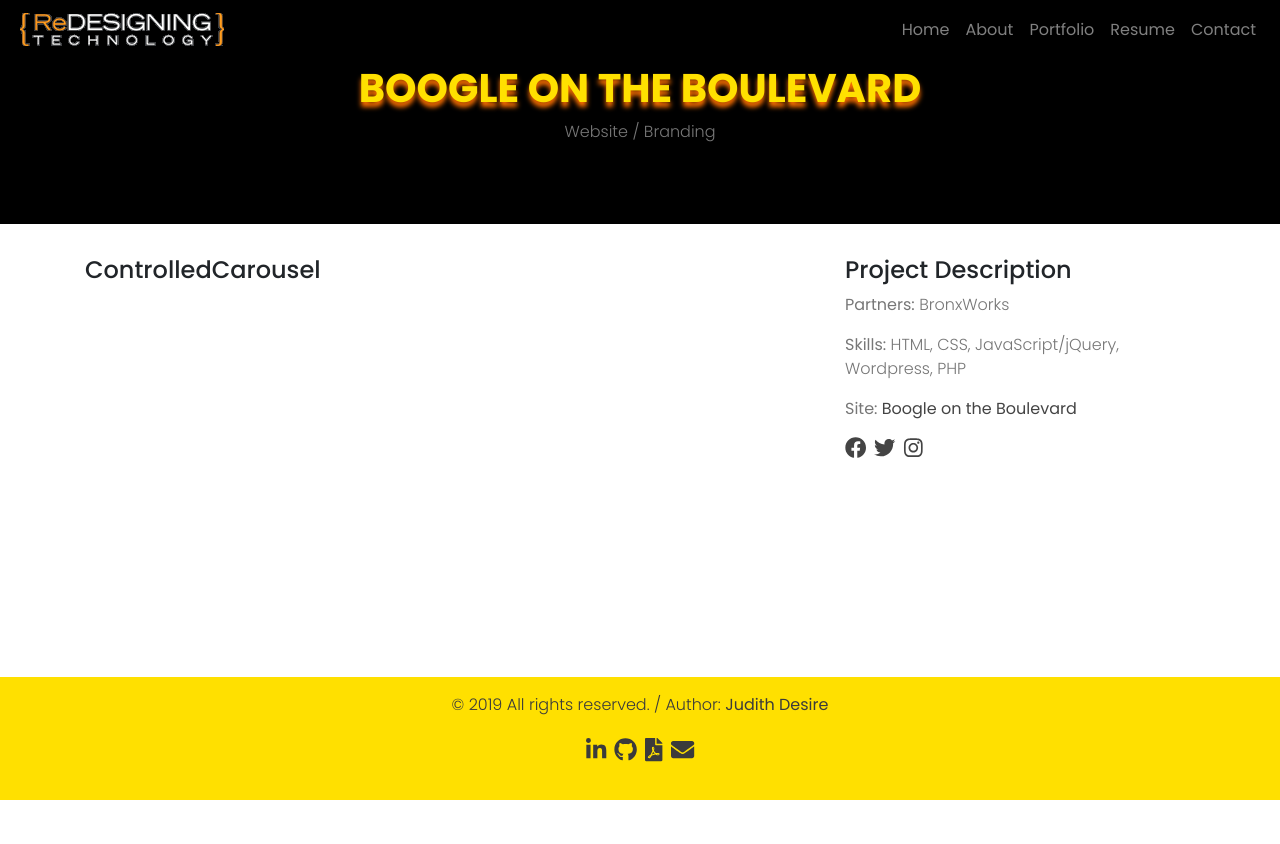
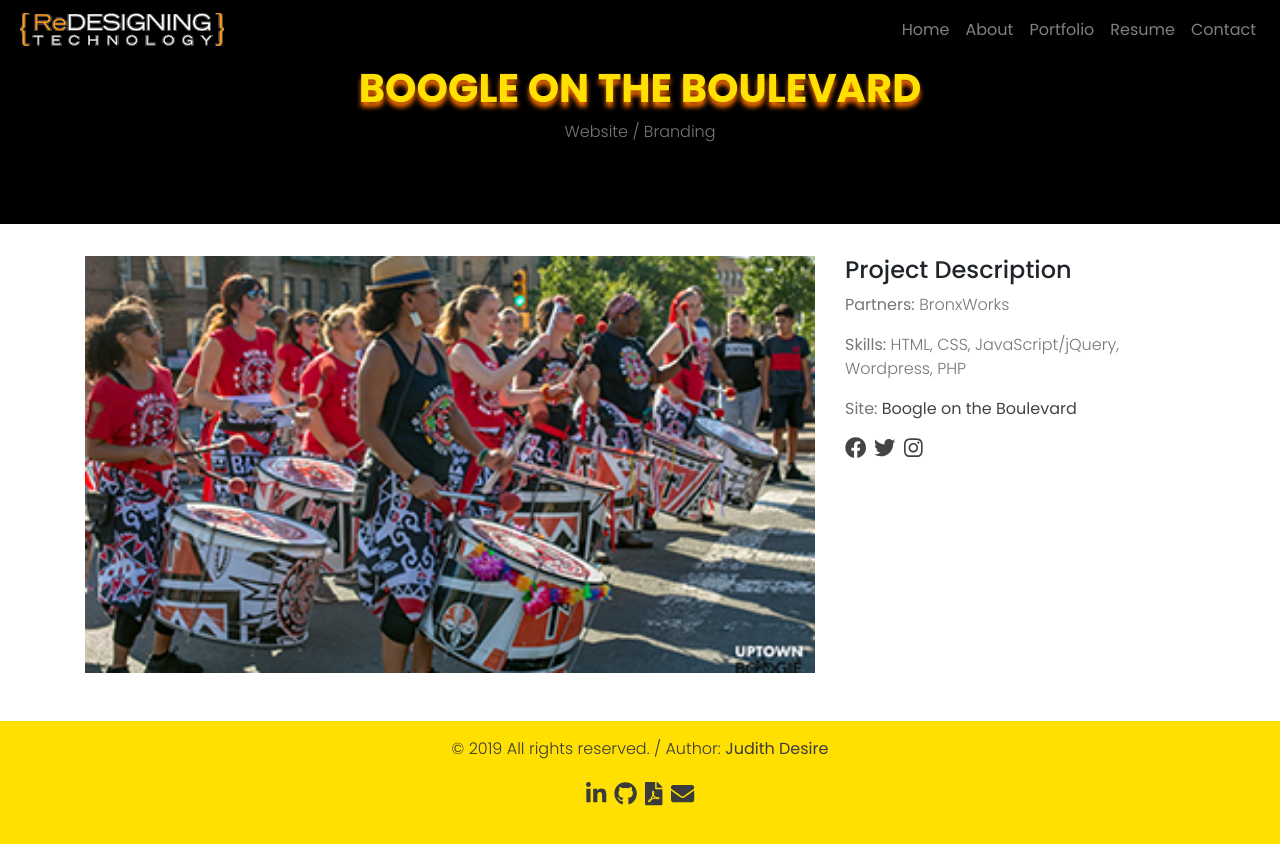
Before and after one commit to berryny/redesigningtech, a React (Create React App) app: page /portfolio/boogieblvd in a window 1280 px wide. Before the commit the page ends 800 px from the top, so only its background shows below. Built offline with nearby package versions, Linux system fonts and the light colour scheme.

Commit message:
fix image render

```diff
--- a/src/App.js
+++ b/src/App.js
@@ -27,7 +27,7 @@
       <header className="">
         <NavBar />
       </header>
-      <main id="main" role="main" className="flex-shrink-0">
+      <main id="main" role="main" className="flex-shrink-0 mb-5">
         {/* A <Switch> looks through its children <Route>s and
             renders the first one that matches the current URL. */}
         <Switch>
--- a/src/components/nav.js
+++ b/src/components/nav.js
@@ -9,7 +9,7 @@
 function RenderNav(data){
   return data.nav.page.map((menu,m) => {
     return (
-      <MenuLink to={menu.path} label={menu.label} num={m} />
+      <MenuLink key={m} to={menu.path} label={menu.label} num={m} />
     )
   })
 }
--- /dev/null
+++ b/src/components/templates/imgRender.js
@@ -0,0 +1,18 @@
+import React, { Component } from 'react';
+
+class RenderImage extends Component {
+  constructor(props){
+    console.log("this.props RenderImage",props);
+    super(props)
+  }
+
+  render() {
+    return (
+      <div>
+        <img src={require('../../'+this.props.img)} className="img-fluid w-100" alt={this.props.alt} />
+      </div>
+    )
+  }
+}
+
+export default RenderImage;
--- a/src/components/templates/portfolioprojects.js
+++ b/src/components/templates/portfolioprojects.js
@@ -3,12 +3,7 @@
 import { FontAwesomeIcon } from '@fortawesome/react-fontawesome'
 import { faLink } from '@fortawesome/free-solid-svg-icons'
 
-const RenderImage = (info) => {
-  let imagepath = info.img
-  return (
-    <img src={require('../../'+imagepath)} className="img-fluid w-100" alt={info.alt} />
-  )
-}
+import RenderImage from '../../components/templates/imgRender';
 
 class PortfolioProjects extends Component {
   constructor(props){
--- a/src/components/templates/projectdescription.js
+++ b/src/components/templates/projectdescription.js
@@ -1,6 +1,7 @@
 import React, { Component } from 'react';
 
 import PortfolioProjects from '../../components/templates/portfolioprojects';
+import RenderImage from '../../components/templates/imgRender';
 
 import { FontAwesomeIcon } from '@fortawesome/react-fontawesome';
 import fontawesome from '@fortawesome/fontawesome';
@@ -40,6 +41,7 @@
     data = this.state.client_data,
     portfolioList = this.state.client_data.portfolio;
     let obj = portfolioList.find(list => list.projectlink === clientName);
+    console.log('obj',obj);
     if (obj) {
       return (
         <div id="project">
@@ -53,7 +55,7 @@
           <div className="container">
             <div className="row">
               <div className="col-lg-8 col-md-8 col-sm-12 col-xs-12">
-                <h4>ControlledCarousel</h4>
+                <RenderImage img={obj.thumbnail.img}  alt={obj.thumbnail.alt}/>
               </div>
               <div className="col-lg-4 col-md-4 col-sm-12 col-xs-12">
                 <h4>Project Description</h4>
```
